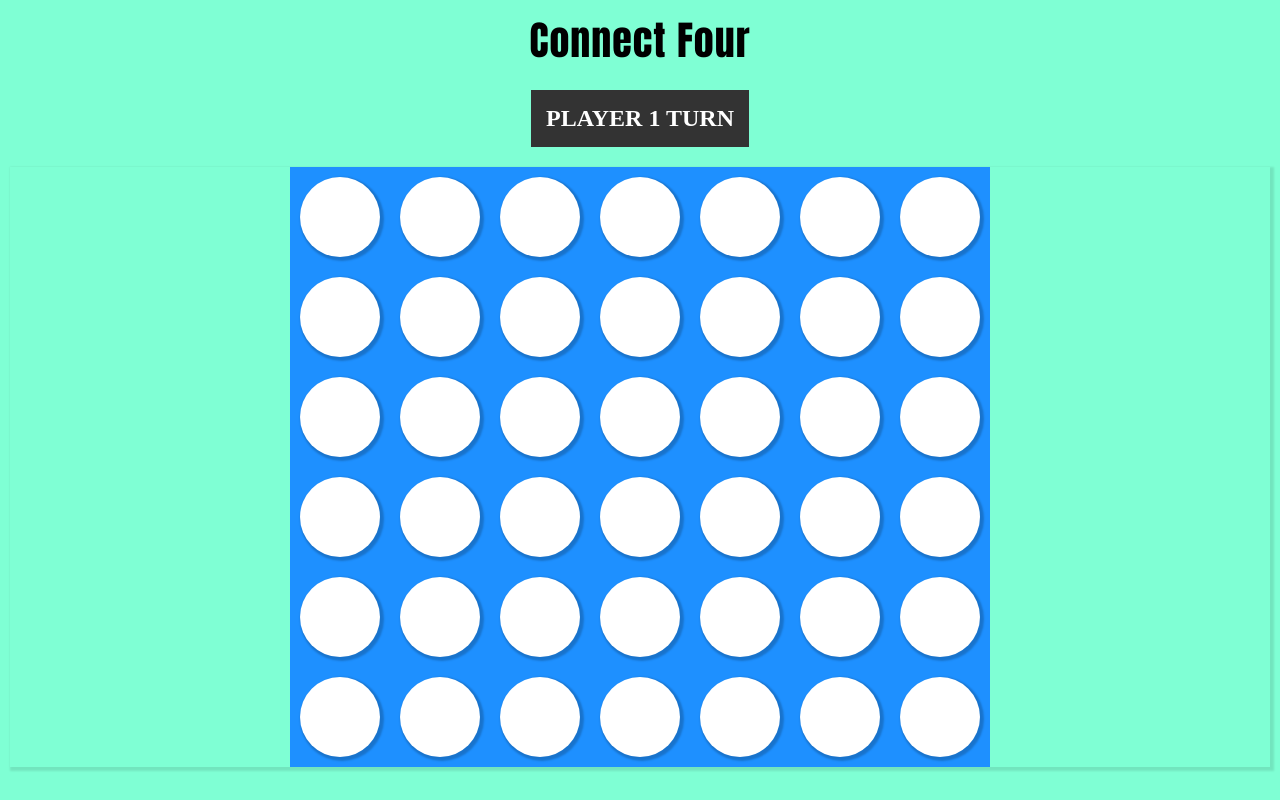
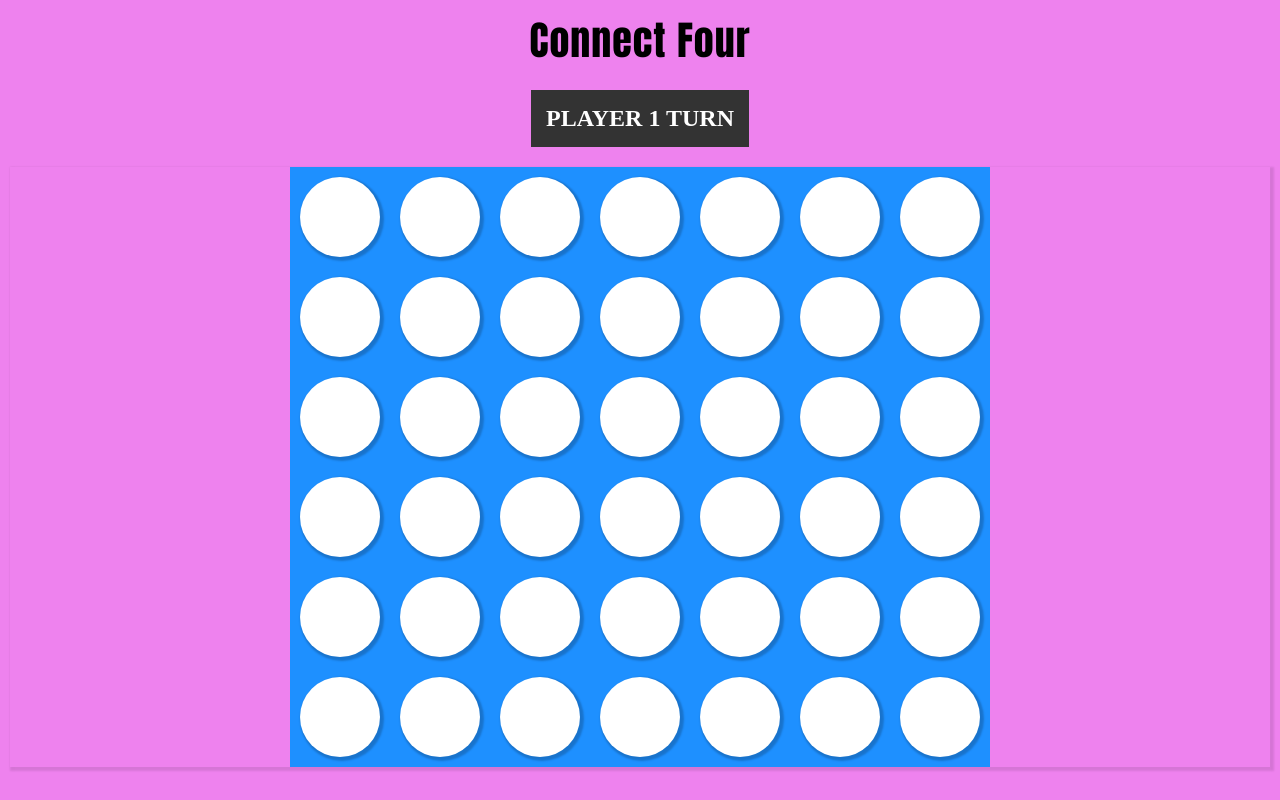
Before and after one commit to wdale2011/connect-four, a PHP site: page / in a window 1280 px wide. Run offline with PHP 8.4, Linux system fonts and the light colour scheme.

Commit message:
violetBackground

```diff
--- a/main.css
+++ b/main.css
@@ -10,5 +10,5 @@ body {
     text-align: center;
     height: 100%;
     margin: 10px;
-    background-color: aquamarine
+    background-color: violet
 }
```
